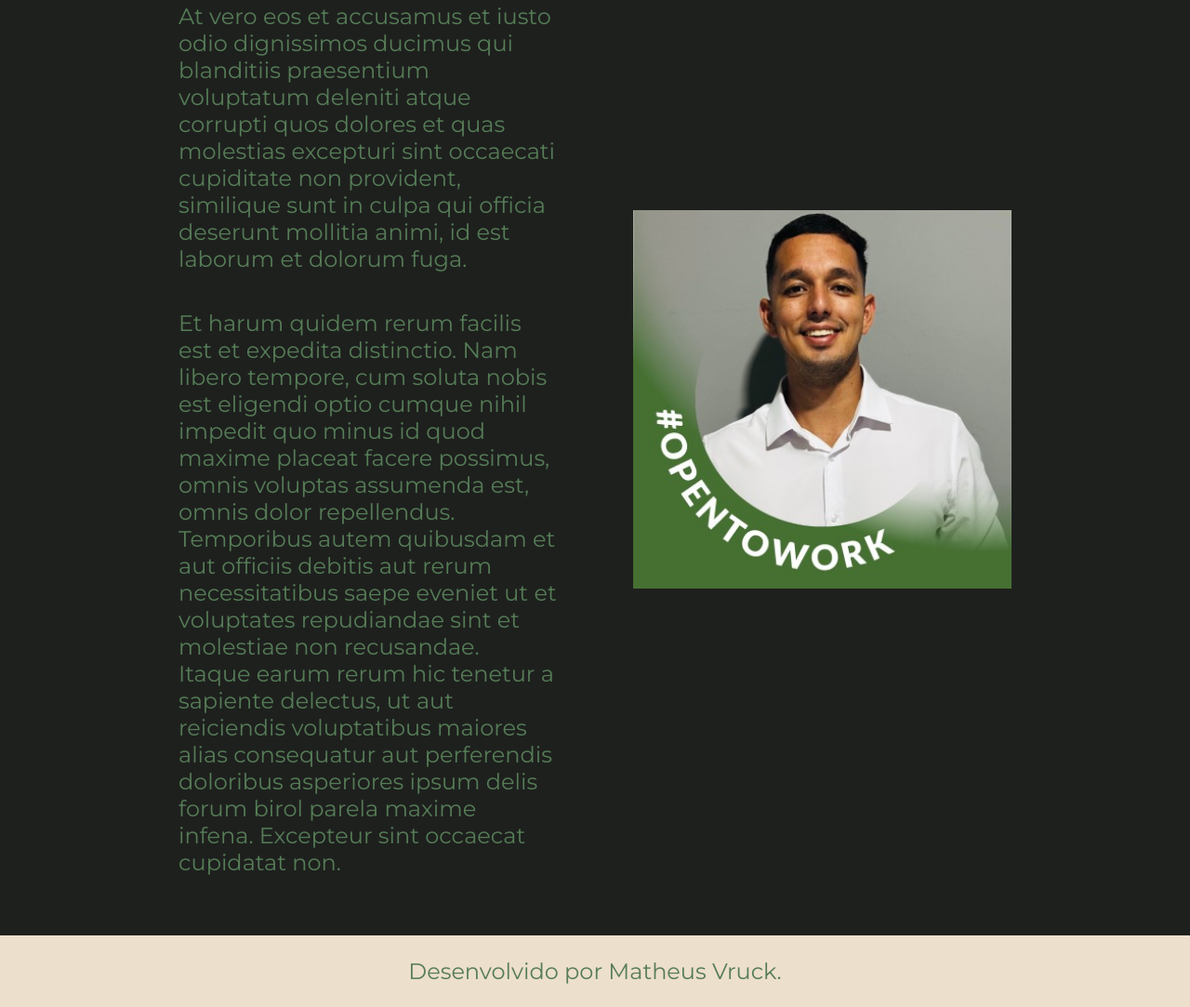
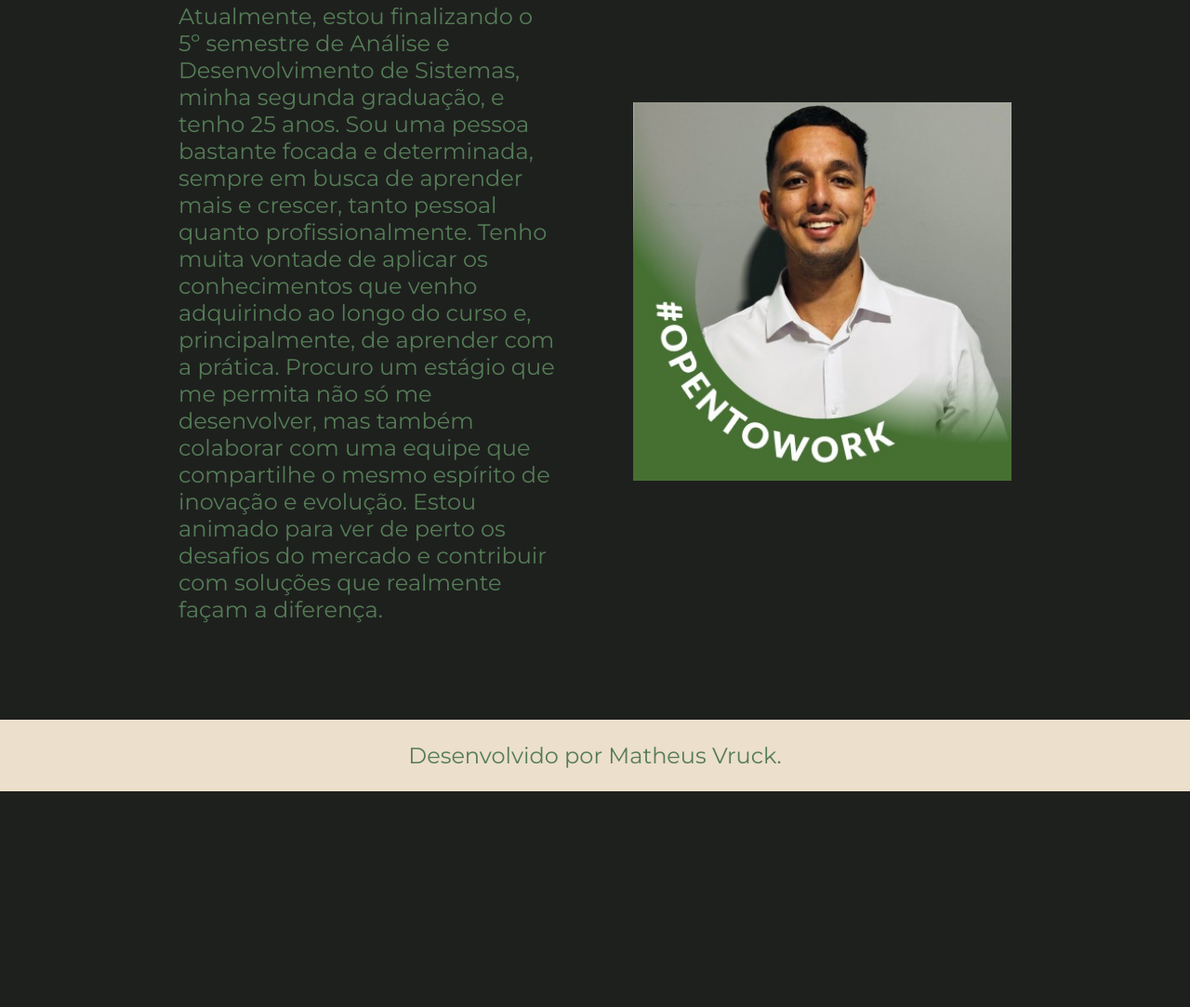
Before and after one commit to matheusvruck/projeto_alura, a plain HTML site: page about.html in a window 1280 px wide. Shown: the part 201-1284 px from the top of the page at 93% size. After the commit the page ends 1052 px from the top, so only its background shows below. Drawn offline with nearby package versions, Linux system fonts and the light colour scheme.

Commit message:
Update about.html

```diff
--- a/about.html
+++ b/about.html
@@ -18,8 +18,8 @@
    <main class="apresentacao">
         <section class="apresentacao__conteudo">
             <h1 class="apresentacao__conteudo__titulo" >Sobre mim</h1>
-            <p class="apresentacao__conteudo__texto">At vero eos et accusamus et iusto odio dignissimos ducimus qui blanditiis praesentium voluptatum deleniti atque corrupti quos dolores et quas molestias excepturi sint occaecati cupiditate non provident, similique sunt in culpa qui officia deserunt mollitia animi, id est laborum et dolorum fuga.</p>
-            <p class="apresentacao__conteudo__texto">Et harum quidem rerum facilis est et expedita distinctio. Nam libero tempore, cum soluta nobis est eligendi optio cumque nihil impedit quo minus id quod maxime placeat facere possimus, omnis voluptas assumenda est, omnis dolor repellendus. Temporibus autem quibusdam et aut officiis debitis aut rerum necessitatibus saepe eveniet ut et voluptates repudiandae sint et molestiae non recusandae. Itaque earum rerum hic tenetur a sapiente delectus, ut aut reiciendis voluptatibus maiores alias consequatur aut perferendis doloribus asperiores ipsum delis forum birol parela maxime infena. Excepteur sint occaecat cupidatat non.</p>
+            <p class="apresentacao__conteudo__texto">Atualmente, estou finalizando o 5º semestre de Análise e Desenvolvimento de Sistemas, minha segunda graduação, e tenho 25 anos. Sou uma pessoa bastante focada e determinada, sempre em busca de aprender mais e crescer, tanto pessoal quanto profissionalmente. Tenho muita vontade de aplicar os conhecimentos que venho adquirindo ao longo do curso e, principalmente, de aprender com a prática. Procuro um estágio que me permita não só me desenvolver, mas também colaborar com uma equipe que compartilhe o mesmo espírito de inovação e evolução. Estou animado para ver de perto os desafios do mercado e contribuir com soluções que realmente façam a diferença.</p>
+            <p class="apresentacao__conteudo__texto"></p>
         </section>
     <img class="apresentação__imagem" src="./assets/imagem.jpeg" alt="Matheus Vruck">
    </main>
```
